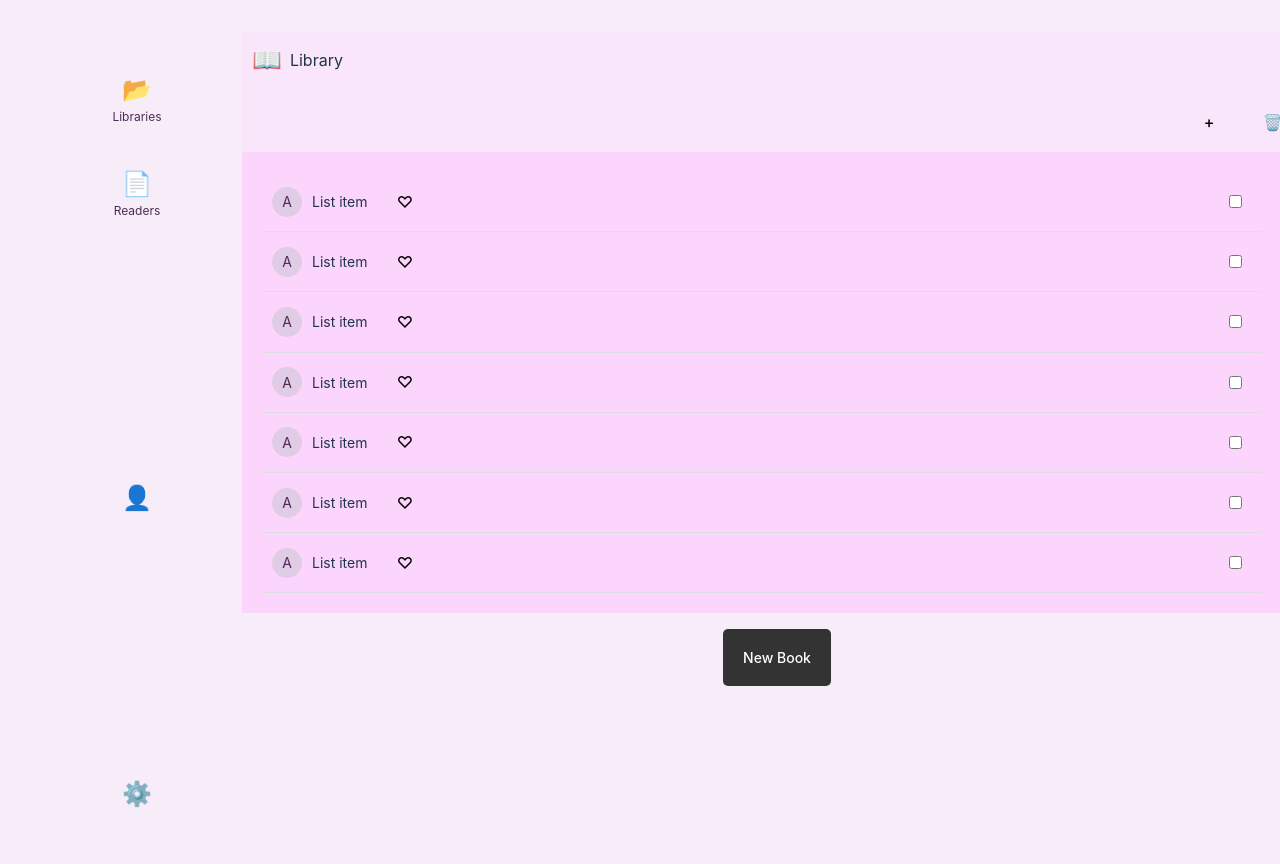
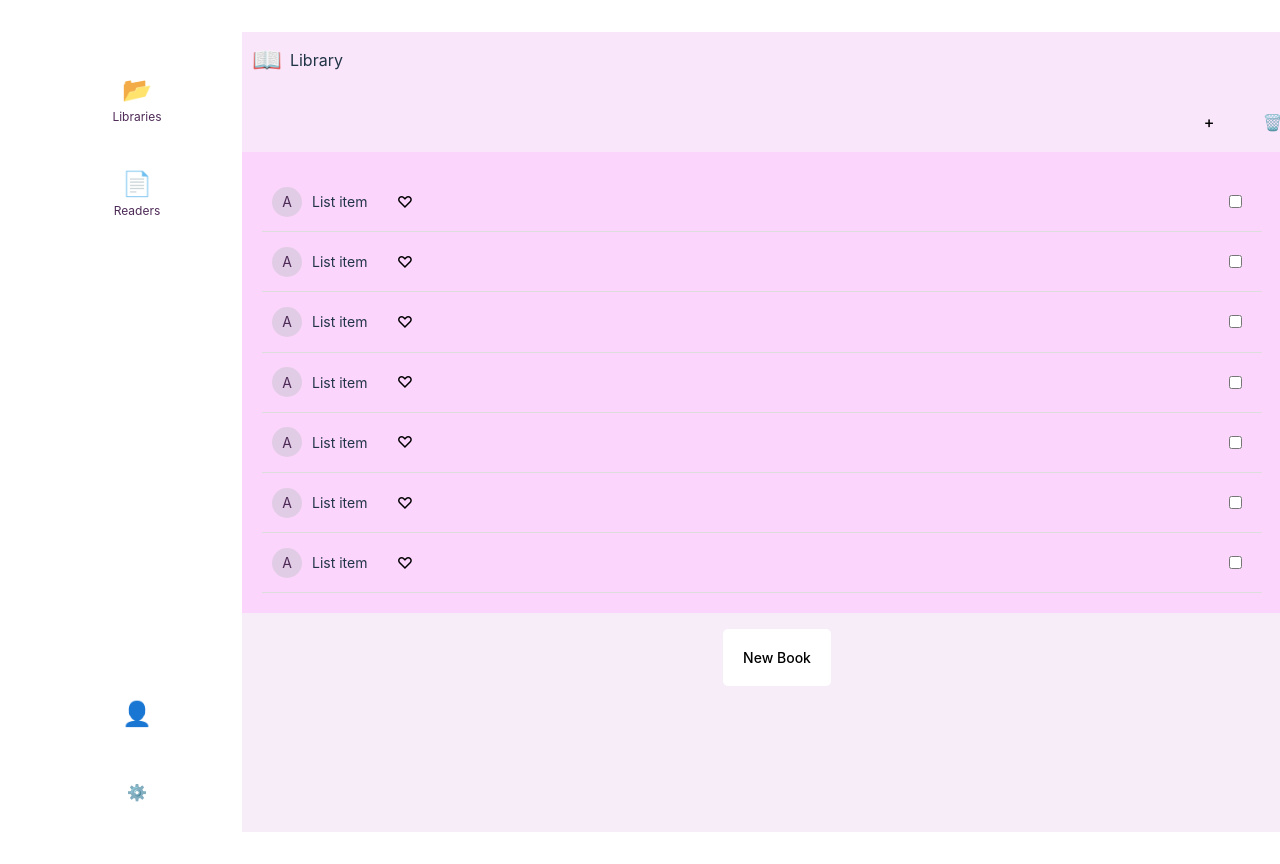
Before and after one commit to Wissenss/MediosDigitales, a Vue app in the folder app/: page / in a window 1280 px wide. Shown: the top 864 px of the page. Built offline with nearby package versions, Linux system fonts and the light colour scheme; no server answers.

Commit message:
Agregado el settings_tab y el modo oscuro con funcionalidad completa

```diff
--- a/app/src/components/ActionButtons.vue
+++ b/app/src/components/ActionButtons.vue
@@ -35,19 +35,29 @@ export default {
 
     .submit-btn {
         padding: 10px 20px;
-        background-color: #333;
-        color: #fff;
+        background-color: var(--background-color);
+        color: var(--text-color);
         border: none;
         border-radius: 5px;
         cursor: pointer;
     }
 
+    .submit-btn:hover {
+        background-color: #f0f0f0; /* Color de fondo al hacer hover */
+        color: #000; /* Color del texto al hacer hover */
+    }
+
     .cancel-btn {
         padding: 10px 20px;
-        background-color: #ddd;
-        color: #333;
+        background-color: var(--background-color);
+        color: var(--text-color);
         border: none;
         border-radius: 5px;
         cursor: pointer;
     }
+
+    .cancel-btn:hover{
+        background-color: #f0f0f0; /* Color de fondo al hacer hover */
+        color: #000; /* Color del texto al hacer hover */
+    }
 </style>
--- a/app/src/components/Navbar.vue
+++ b/app/src/components/Navbar.vue
@@ -11,22 +11,47 @@
         <div class="nav-item user-icon">
             <i class="icon-user"></i>
         </div>
-        <div class="nav-item settings-icon">
-            <i class="icon-settings"></i>
+        <div>
+            <button class="nav-item white-button" @click="openPopup">
+                ⚙️
+            </button>
+            <SettingsPopup v-if="isPopupOpen" @close="closePopup" />
         </div>
     </div>
 </template>
 
 <script>
+import SettingsPopup from './Settings_tab.vue';
+
     export default {
         name: "VerticalNav",
-    };
+        name: "white-button",
+
+    components: {
+    SettingsPopup
+    },
+        data() {
+        return {
+        isPopupOpen: false
+        }
+        },
+
+  methods: {
+    openPopup() {
+      this.isPopupOpen = true;
+    },
+    closePopup() {
+      this.isPopupOpen = false;
+    }
+  }
+};
+
 </script>
 
 <style scoped>
     .vertical-nav {
         width: 300px;
-        background-color: #f7edf9;
+        background-color: var(--background-color);
         display: flex;
         flex-direction: column;
         align-items: center;
@@ -40,7 +65,7 @@
         align-items: center;
         margin: 20px 0;
         cursor: pointer;
-        color: #000;
+        color: var(--text-color);
     }
 
     .nav-item span {
@@ -57,23 +82,40 @@
     .icon-document::before {
         content: '📄';
         font-size: 24px;
-        color: #000;
+        color: var(--text-color);
     }
 
     .icon-user::before {
         content: '👤';
         font-size: 24px;
-        color: #000;
+        color: var(--text-color);
     }
 
     .icon-settings::before {
         content: '⚙️';
         font-size: 24px;
-        color: #000;
+        color: var(--text-color);
+        background-color: var(--background-color);
     }
 
     .user-icon, .settings-icon {
         margin-top: auto;
         margin-bottom: 20px;
     }
+
+    .white-button {
+    background-color: var(--background-color); /* Color de fondo blanco */
+    color: var(--text-color); /* Color del texto */
+    border: none; /* Borde gris claro */
+    padding: 10px 20px; /* Espaciado interno */
+    font-size: 16px; /* Tamaño de la fuente */
+    cursor: pointer; /* Cambia el cursor al pasar sobre el botón */
+    transition: background-color 0.3s, color 0.3s; /* Animación para el hover */
+}
+
+.white-button:hover {
+  background-color: #f0f0f0; /* Color de fondo al hacer hover */
+  color: #000; /* Color del texto al hacer hover */
+}
+
 </style>
--- a/app/src/components/NewBookButton.vue
+++ b/app/src/components/NewBookButton.vue
@@ -28,8 +28,8 @@ export default {
         justify-content: center;
         padding: 20px;
         font-size: 14px;
-        background-color: #333;
-        color: #fff;
+        background-color: var(--background-color);
+        color: var(--text-color);
         border: none;
         border-radius: 5px;
         cursor: pointer;
--- a/app/src/style.css
+++ b/app/src/style.css
@@ -12,6 +12,22 @@
     -webkit-font-smoothing: antialiased;
     -moz-osx-font-smoothing: grayscale;
 }
+:root {
+    --background-color: #ffffff;
+    --text-color: #000000;
+    --popup-background-color: #f7edf9;
+    --icon-background-color: #f0f0f0;
+    --border-color: #ddd;
+  }
+
+  body.dark-mode {
+    --background-color: #121212;
+    --text-color: #ffffff;
+    --popup-background-color: #333;
+    --icon-background-color: #555;
+    --border-color: #444;
+  }
+
 
 a {
     font-weight: 500;
@@ -28,7 +44,7 @@ body {
     place-items: center;
     min-width: 320px;
     min-height: 100vh;
-    background-color: #f7edf9;
+    background-color: #ffffff;
 }
 
 h1 {
@@ -78,3 +94,27 @@ button:focus-visible {
         background-color: #f9f9f9;
     }
 }
+
+
+body.dark-mode {
+    background-color: #121212;
+    color: #ffffff;
+  }
+
+  body.dark-mode .settings-popup {
+    background-color: #333;
+    color: #ffffff;
+  }
+
+  body.dark-mode .menu-item {
+    color: #ffffff;
+  }
+
+  body.dark-mode .icon {
+    background-color: #555;
+  }
+
+  body.dark-mode .close-button:hover {
+    background-color: #444;
+    color: #fff;
+  }
```
